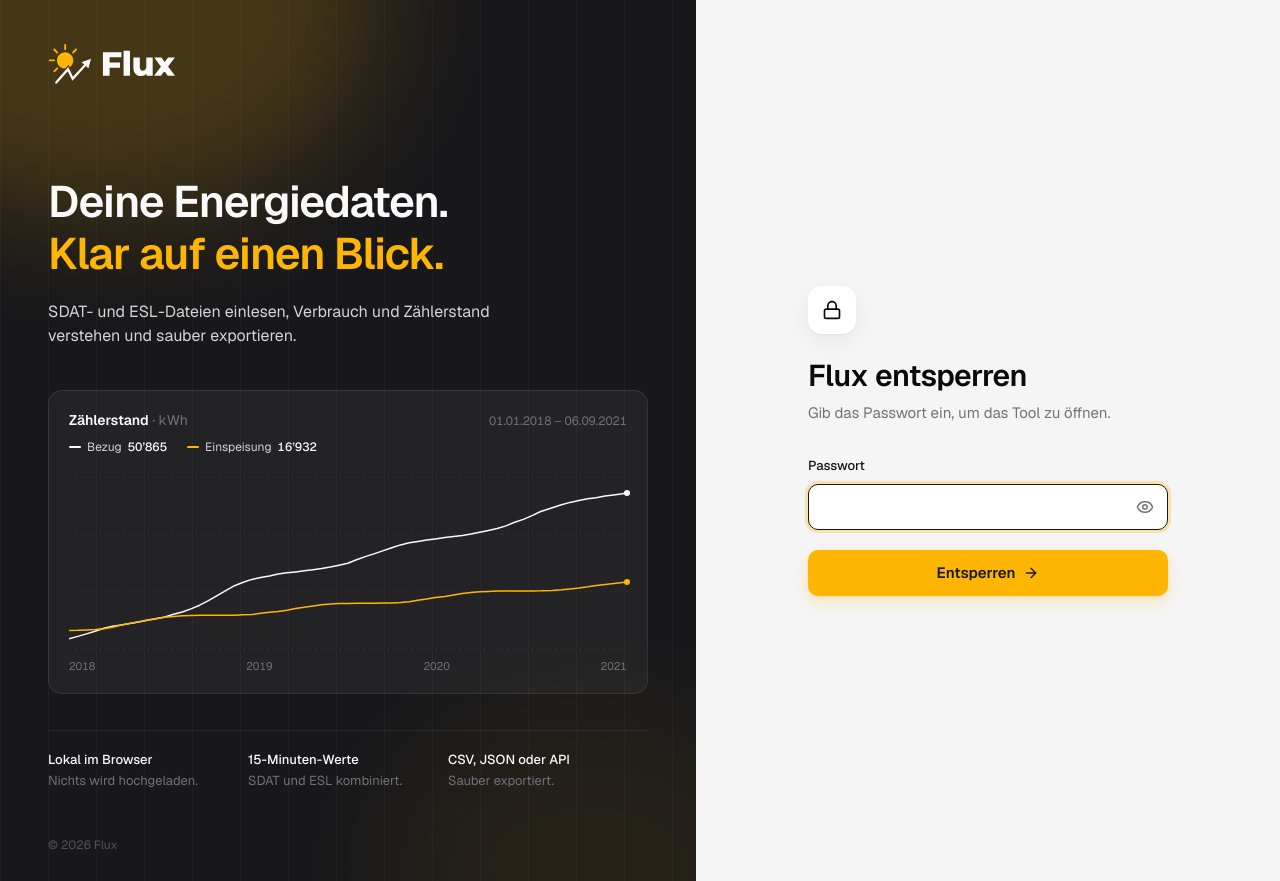
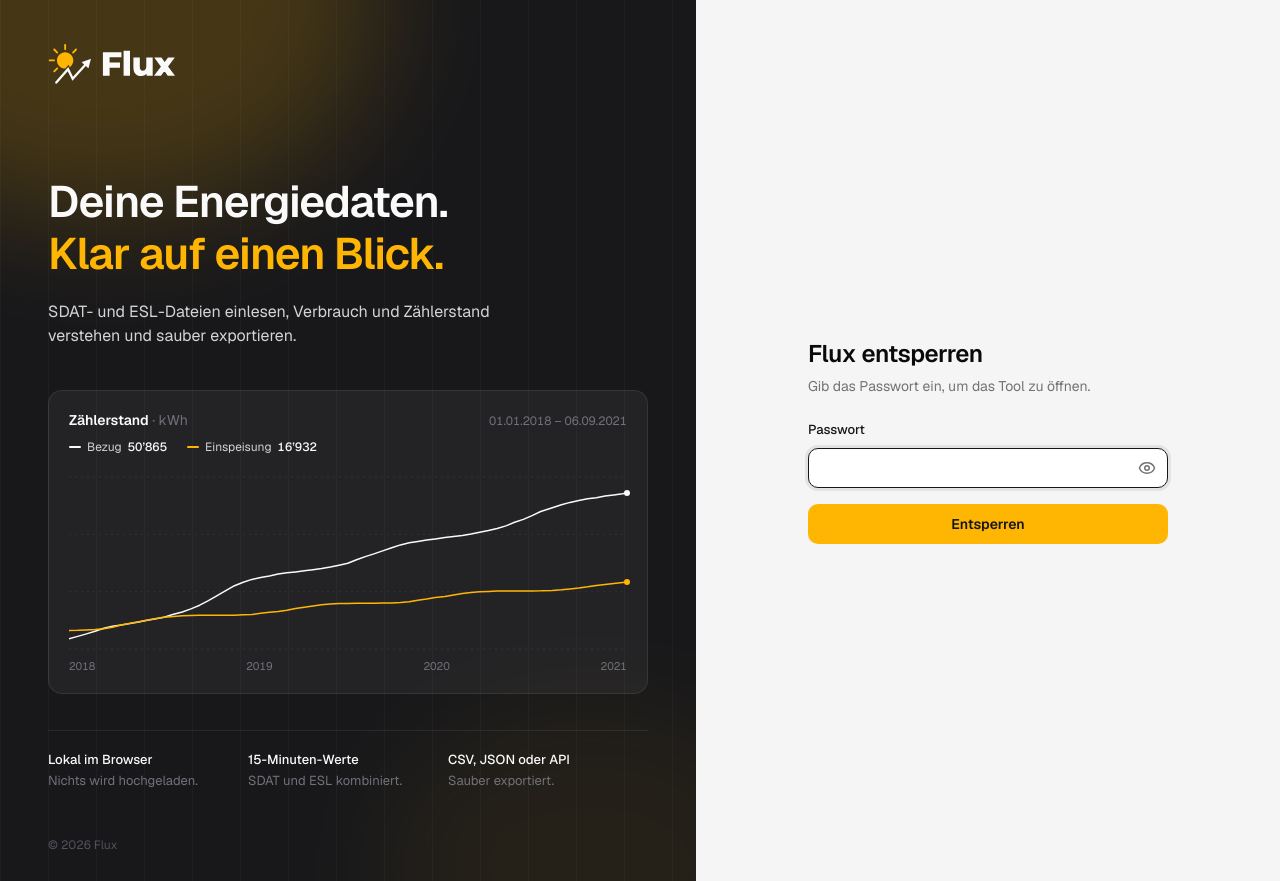
Before and after one commit to gd-pereira/M306-Gruppe-4, a Next.js app: page /login in a window 1280 px wide. Built offline with nearby package versions, Linux system fonts and the light colour scheme.

Commit message:
changed login frontend

```diff
--- a/components/login/login-screen.tsx
+++ b/components/login/login-screen.tsx
@@ -1,15 +1,6 @@
 "use client";
 
-import {
-  ArrowRight,
-  Check,
-  CircleAlert,
-  Eye,
-  EyeOff,
-  LoaderCircle,
-  Lock,
-  LockOpen,
-} from "lucide-react";
+import { Check, CircleAlert, Eye, EyeOff, LoaderCircle } from "lucide-react";
 import {
   AnimatePresence,
   motion,
@@ -31,7 +22,7 @@ const FEATURES = [
 ];
 
 // the form is centred by its height without the error row, so the error only pushes the button down
-const FORM_HEIGHT = 310;
+const FORM_HEIGHT = 206;
 
 export function LoginScreen() {
   return (
@@ -211,37 +202,16 @@ function LoginForm() {
 
   return (
     <form onSubmit={submit} noValidate className="flex flex-col">
-      <Rise
-        index={1}
-        className="relative flex size-12 items-center justify-center overflow-hidden rounded-[14px] bg-card shadow-[0_8px_24px_rgb(0_0_0/0.06),0_1px_2px_rgb(0_0_0/0.04)]"
-      >
-        <AnimatePresence mode="popLayout" initial={false}>
-          <motion.span
-            key={status === "open" ? "open" : "locked"}
-            initial={{ opacity: 0, scale: 0.6 }}
-            animate={{ opacity: 1, scale: 1 }}
-            exit={{ opacity: 0, scale: 0.6 }}
-            transition={{ duration: 0.25, ease: EASE_OUT }}
-          >
-            {status === "open" ? (
-              <LockOpen className="size-5 text-foreground" aria-hidden />
-            ) : (
-              <Lock className="size-5 text-foreground" aria-hidden />
-            )}
-          </motion.span>
-        </AnimatePresence>
-      </Rise>
-
-      <Rise index={2} className="mt-6">
-        <h1 className="text-[30px] leading-9 font-semibold tracking-[-0.45px]">
+      <Rise index={1}>
+        <h1 className="text-2xl leading-8 font-semibold tracking-[-0.4px]">
           Flux entsperren
         </h1>
-        <p className="mt-2 text-[15px] leading-[22px] text-muted-foreground">
+        <p className="mt-1.5 text-sm leading-5 text-muted-foreground">
           Gib das Passwort ein, um das Tool zu öffnen.
         </p>
       </Rise>
 
-      <Rise index={3} className="mt-8">
+      <Rise index={2} className="mt-6">
         <label
           htmlFor="password"
           className="block text-[13px] leading-5 font-medium text-neutral-900"
@@ -251,10 +221,10 @@ function LoginForm() {
         <div
           ref={field}
           className={cn(
-            "mt-2 flex h-[46px] items-center gap-2 rounded-[10px] border bg-card pr-1.5 pl-3.5 transition-[border-color,box-shadow] duration-200",
+            "mt-2 flex h-10 items-center gap-2 rounded-lg border bg-card pr-1 pl-3 transition-[border-color,box-shadow] duration-200",
             wrong
-              ? "border-[1.5px] border-danger shadow-[0_0_0_3px_rgb(240_68_56/0.15)]"
-              : "border-border-strong focus-within:border-neutral-900 focus-within:shadow-[0_0_0_3px_rgb(255_182_3/0.3)]",
+              ? "border-danger shadow-[0_0_0_3px_rgb(240_68_56/0.12)]"
+              : "border-border-strong focus-within:border-neutral-900 focus-within:shadow-[0_0_0_3px_rgb(23_23_23/0.08)]",
           )}
         >
           <input
@@ -273,7 +243,7 @@ function LoginForm() {
             aria-invalid={wrong}
             aria-describedby={wrong ? "password-error" : undefined}
             className={cn(
-              "h-full min-w-0 flex-1 bg-transparent text-base text-neutral-900 outline-none placeholder:text-neutral-400",
+              "h-full min-w-0 flex-1 bg-transparent text-sm text-neutral-900 outline-none placeholder:text-neutral-400",
               !visible && password && "font-semibold tracking-[3.2px]",
             )}
           />
@@ -329,7 +299,7 @@ function LoginForm() {
           disabled={status !== "idle"}
           whileTap={status === "idle" ? { scale: 0.98 } : undefined}
           transition={{ duration: 0.15, ease: EASE_OUT }}
-          className="group mt-5 flex h-[46px] w-full items-center justify-center overflow-hidden rounded-[10px] bg-brand text-[15px] font-semibold text-brand-foreground shadow-[0_1px_2px_rgb(0_0_0/0.06),0_6px_16px_rgb(255_182_3/0.25)] outline-none transition-[filter] duration-150 hover:brightness-[0.97] focus-visible:ring-[3px] focus-visible:ring-neutral-900/20 disabled:cursor-default"
+          className="mt-4 flex h-10 w-full items-center justify-center overflow-hidden rounded-lg bg-brand text-sm font-semibold text-brand-foreground outline-none transition-[filter] duration-150 hover:brightness-[0.96] focus-visible:ring-[3px] focus-visible:ring-neutral-900/20 disabled:cursor-default"
         >
           <AnimatePresence mode="popLayout" initial={false}>
             <motion.span
@@ -340,15 +310,7 @@ function LoginForm() {
               exit={{ opacity: 0, y: -8 }}
               transition={{ duration: 0.2, ease: EASE_OUT }}
             >
-              {status === "idle" && (
-                <>
-                  Entsperren
-                  <ArrowRight
-                    className="size-4 transition-transform duration-200 group-hover:translate-x-0.5"
-                    aria-hidden
-                  />
-                </>
-              )}
+              {status === "idle" && "Entsperren"}
               {status === "checking" && (
                 <>
                   <LoaderCircle
```
